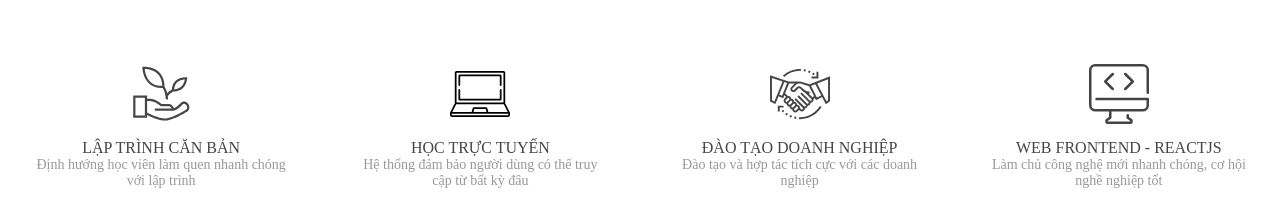
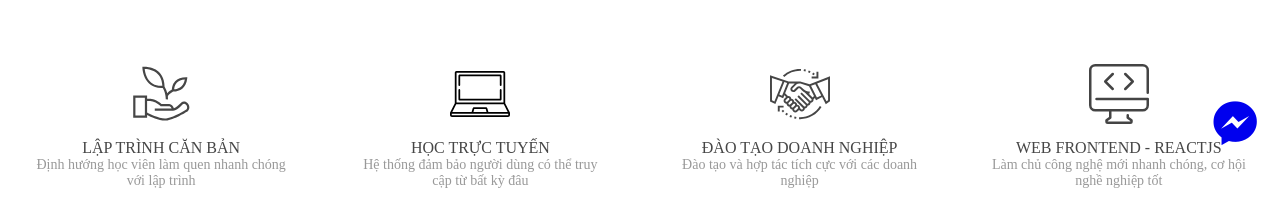
Before and after one commit to hieungu789/phamhung98, a plain HTML site: page day5/index.html in a window 1280 px wide. Shown: the part 630-842 px from the top of the page. Drawn offline with Linux system fonts and the light colour scheme.

Commit message:
best yasuo

```diff
--- a/day5/index.html
+++ b/day5/index.html
@@ -466,6 +466,9 @@
             </footer>
         </div>
     </div>
+    <div class="mesenger">
+        <a href="#"><i class="fab fa-facebook-messenger"></i></a>
+    </div>
 </body>
 
 </html>
--- a/day5/style.css
+++ b/day5/style.css
@@ -454,3 +454,14 @@
     display: flex;
     justify-content: flex-start;
 }
+.mesenger{
+    position: fixed;
+    width: 50px;
+    height: 50px;
+    display: flex;
+    justify-content: center;
+    align-items: center;
+    right: 20px;
+    bottom: 20px;
+    font-size: 50px;
+}
```
